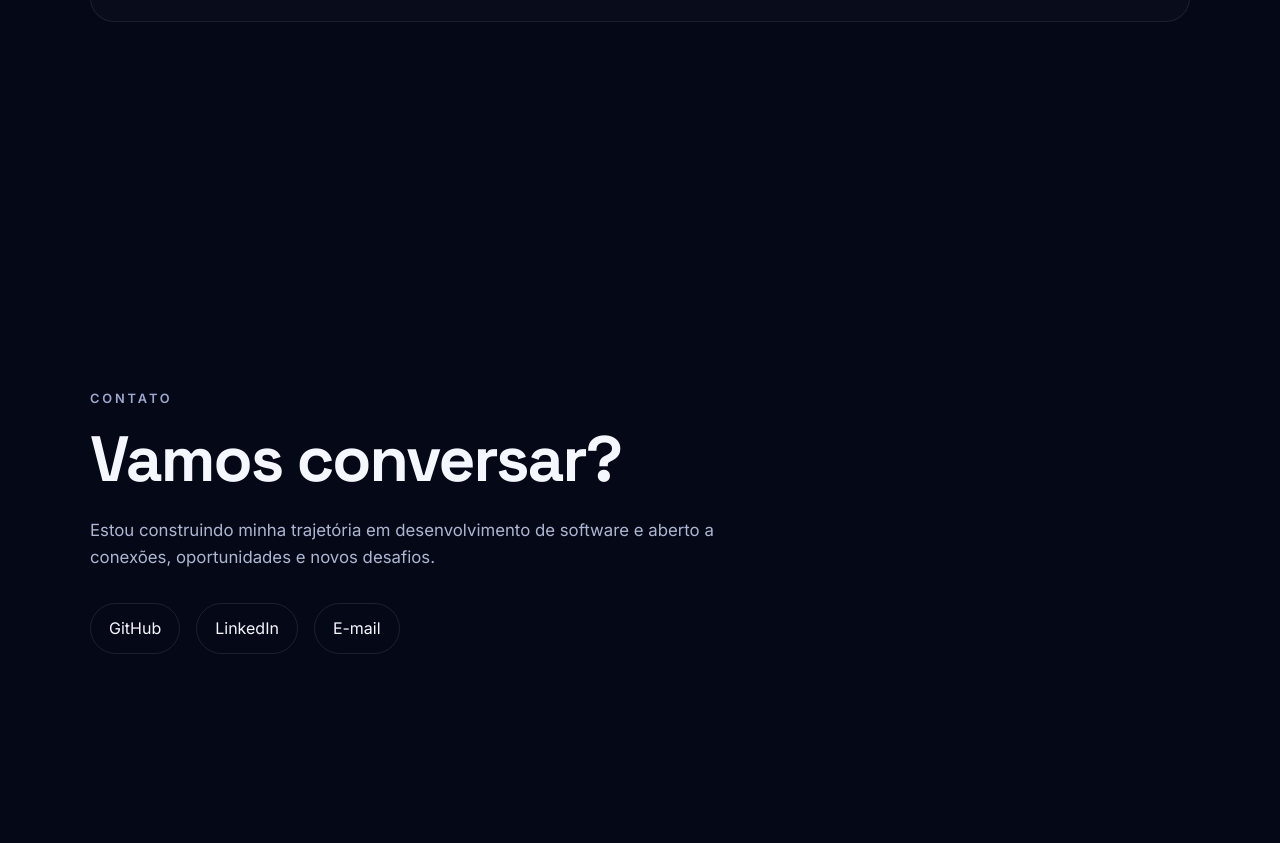
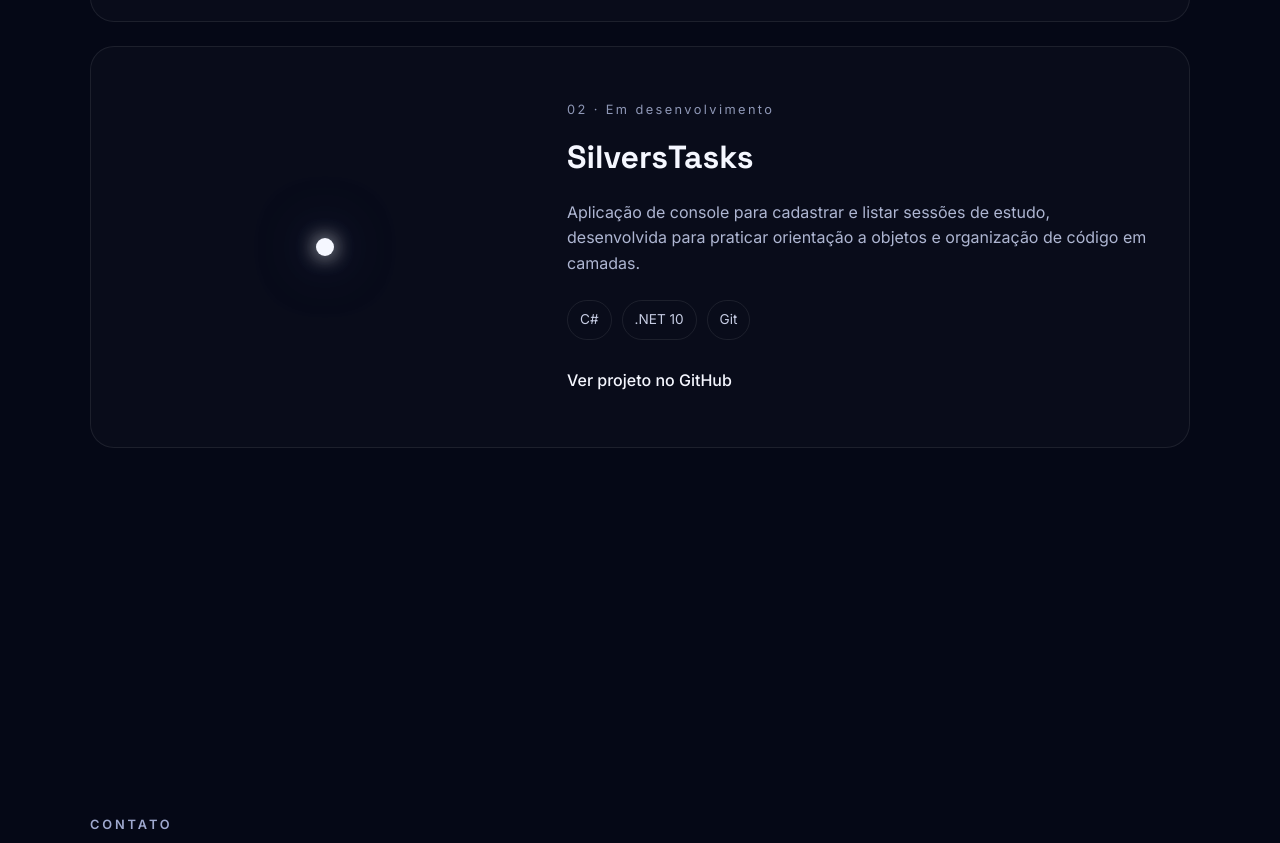
Before and after one commit to CassianoSilvers/SilversHeart, a plain HTML site: page index.html in a window 1280 px wide. Shown: the part 3119-3962 px from the top of the page. Drawn offline with Linux system fonts and the light colour scheme.

Commit message:
Adiciona SilversTasks ao portfólio

```diff
--- a/css/style.css
+++ b/css/style.css
@@ -418,6 +418,10 @@ main section {
         background-color 0.25s ease;
 }
 
+.project-card + .project-card {
+    margin-top: 24px;
+}
+
 .project-card:hover {
     transform: translateY(-6px);
     border-color: rgba(176, 190, 255, 0.2);
--- a/index.html
+++ b/index.html
@@ -169,6 +169,35 @@
                         </a>
                     </div>
                 </article>
+                <article class="project-card">
+                    <div class="project-visual" aria-hidden="true">
+                        <span class="project-star"></span>
+                    </div>
+
+                    <div class="project-content">
+                        <p class="project-number">02 · Em desenvolvimento</p>
+
+                        <h3>SilversTasks</h3>
+
+                        <p>
+                            Aplicação de console para cadastrar e listar sessões de estudo,
+                            desenvolvida para praticar orientação a objetos e organização
+                            de código em camadas.
+                        </p>
+
+                        <ul class="project-tech">
+                            <li>C#</li>
+                            <li>.NET 10</li>
+                            <li>Git</li>
+                        </ul>
+
+                        <a href="https://github.com/CassianoSilvers/SilversTasks"
+                            class="project-link" target="_blank" rel="noopener noreferrer"
+                            aria-label="Ver projeto SilversTasks no GitHub">
+                            Ver projeto no GitHub
+                        </a>
+                    </div>
+                </article>
             </div>
         </section>
 
```
